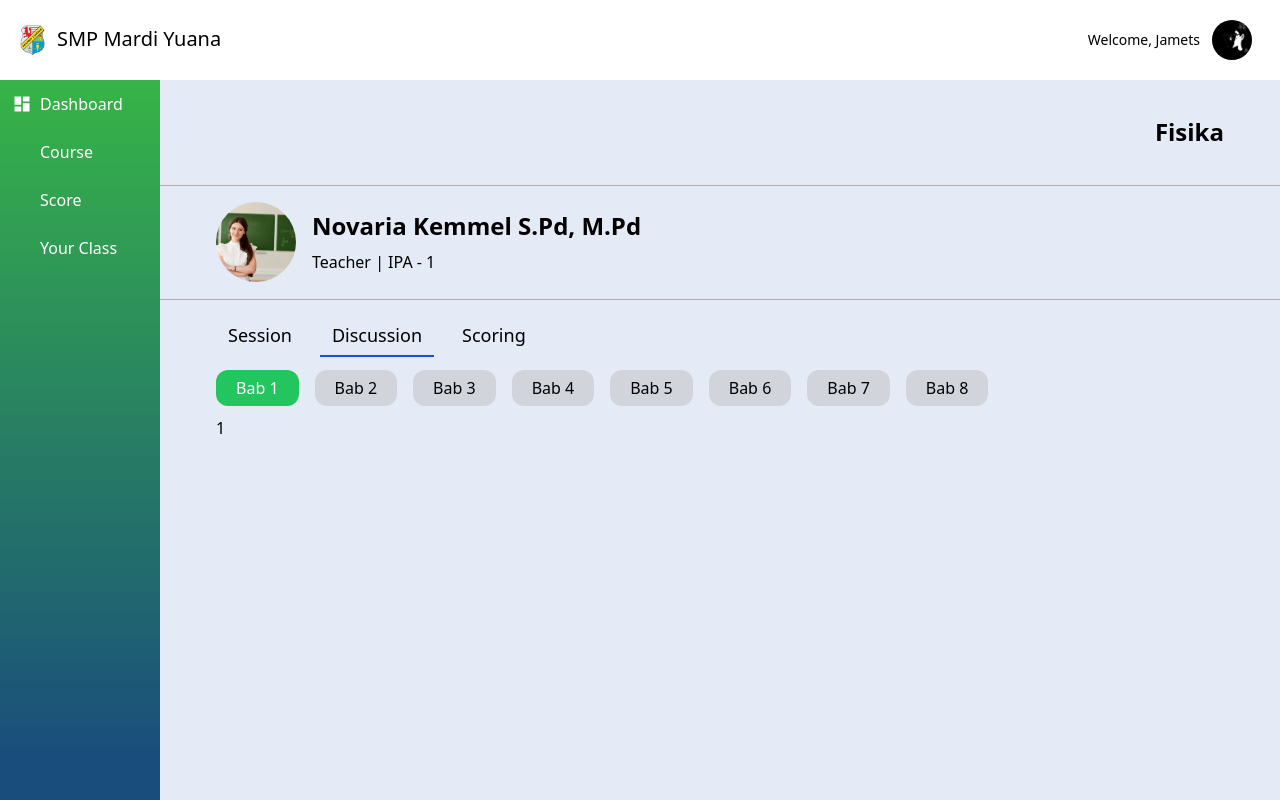
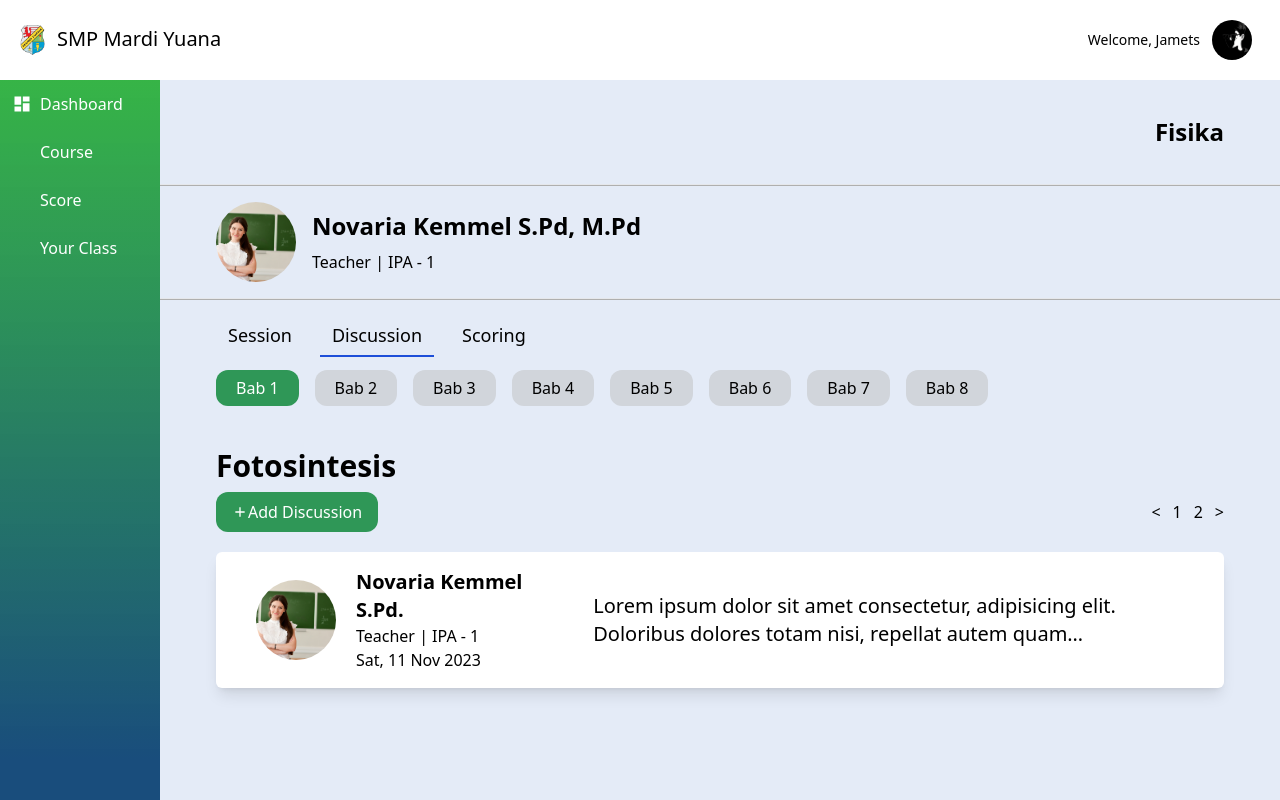
Before and after one commit to zhaardhia/mardiyuana-teacher-fe, a Next.js app: page /course/detail/1 in a window 1280 px wide. Both pictures are taken after a click on the tab "Discussion". Built offline with nearby package versions, Linux system fonts and the light colour scheme; some icons are missing.

Commit message:
feat: add section discussion & scorint

```diff
--- a/src/pages/course/detail/[courseId].tsx
+++ b/src/pages/course/detail/[courseId].tsx
@@ -49,7 +49,7 @@ const CourseDetail = () => {
                 {[...Array(8)].map((_, idx) => (
                   <TabsTrigger
                     value={`bab ${idx + 1}`}
-                    className="text-base font-normal bg-gray-300 rounded-xl border-none data-[state=active]:bg-green-500 data-[state=active]:text-white data-[state=active]:font-medium px-5"
+                    className="text-base font-normal bg-gray-300 rounded-xl border-none data-[state=active]:bg-[#2F9757] data-[state=active]:text-white data-[state=active]:font-medium px-5"
                   >
                     Bab {idx + 1}
                   </TabsTrigger>
@@ -78,14 +78,43 @@ const CourseDetail = () => {
                 {[...Array(8)].map((_, idx) => (
                   <TabsTrigger
                     value={`bab ${idx + 1}`}
-                    className="text-base font-normal bg-gray-300 rounded-xl border-none data-[state=active]:bg-green-500 data-[state=active]:text-white data-[state=active]:font-medium px-5"
+                    className="text-base font-normal bg-gray-300 rounded-xl border-none data-[state=active]:bg-[#2F9757] data-[state=active]:text-white data-[state=active]:font-medium px-5"
                   >
                     Bab {idx + 1}
                   </TabsTrigger>
                 ))}
               </TabsList>
               {[...Array(8)].map((_, idx) => (
-                <TabsContent value={`bab ${idx + 1}`}>{idx + 1}</TabsContent>
+                <TabsContent value={`bab ${idx + 1}`} className="mt-10">
+                  <h2 className="font-semibold text-3xl mb-2">Fotosintesis</h2>
+                  <div className="flex items-center justify-between">
+                    <button className="flex items-center px-4 py-2 text-white font-medium rounded-xl bg-[#2F9757] hover:opacity-95">
+                      <Icon icon="material-symbols:add" /> Add Discussion
+                    </button>
+
+                    <section className="flex items-center gap-3">
+                      <p>{"<"}</p>
+                      <p>1</p>
+                      <p>2</p>
+                      <p>{">"}</p>
+                    </section>
+                  </div>
+
+                  <section className="mt-5">
+                    <div className="py-4 px-10 bg-white rounded-[6px] flex items-center gap-5 shadow-lg">
+                      <img src="/photo_teacher.jpg" alt="" className="w-20 h-20 rounded-full object-cover" />
+                      <div className="flex flex-col w-1/5">
+                        <h3 className="font-semibold text-xl">Novaria Kemmel S.Pd.</h3>
+                        <p>Teacher | IPA - 1</p>
+                        <p>Sat, 11 Nov 2023</p>
+                      </div>
+                      <p className="text-xl font-normal ml-10 w-2/3 line-clamp-2">
+                        Lorem ipsum dolor sit amet consectetur, adipisicing elit. Doloribus dolores totam nisi, repellat
+                        autem quam accusantium nihil corporis voluptatibus a?
+                      </p>
+                    </div>
+                  </section>
+                </TabsContent>
               ))}
             </Tabs>
           </TabsContent>
@@ -96,14 +125,51 @@ const CourseDetail = () => {
                 {[...Array(8)].map((_, idx) => (
                   <TabsTrigger
                     value={`bab ${idx + 1}`}
-                    className="text-base font-normal bg-gray-300 rounded-xl border-none data-[state=active]:bg-green-500 data-[state=active]:text-white data-[state=active]:font-medium px-5"
+                    className="text-base font-normal bg-gray-300 rounded-xl border-none data-[state=active]:bg-[#2F9757] data-[state=active]:text-white data-[state=active]:font-medium px-5"
                   >
                     Bab {idx + 1}
                   </TabsTrigger>
                 ))}
               </TabsList>
               {[...Array(8)].map((_, idx) => (
-                <TabsContent value={`bab ${idx + 1}`}>{idx + 1}</TabsContent>
+                <TabsContent value={`bab ${idx + 1}`} className="mt-10">
+                  <h2 className="font-semibold text-3xl mb-2">Fotosintesis</h2>
+
+                  <section className="grid grid-cols-4 gap-4 mt-4">
+                    <div className="py-5 px-6 bg-white rounded-[6px] flex flex-col cursor-pointer shadow-lg hover:shadow-xl">
+                      <h3 className="font-medium text-[22px] mb-1">Latihan</h3>
+                      <h5 className="text-base">Fotosintesis menurut ahli</h5>
+                      <p className="text-[#52C61B] flex items-center gap-2">
+                        Completed <Icon icon="lets-icons:check-fill" />
+                      </p>
+                      <p className="text-sm">due, 22 November 2025</p>
+                    </div>
+                    <div className="py-5 px-6 bg-white rounded-[6px] flex flex-col cursor-pointer shadow-lg hover:shadow-xl">
+                      <h3 className="font-medium text-[22px] mb-1">Quiz</h3>
+                      <h5 className="text-base">Fotosintesis menurut ahli</h5>
+                      <p className="text-[#F24E1E] flex items-center gap-2">
+                        Not Completed <Icon icon="gridicons:cross-circle" />
+                      </p>
+                      <p className="text-sm">due, 22 November 2025</p>
+                    </div>
+                    <div className="py-5 px-6 bg-white rounded-[6px] flex flex-col cursor-pointer shadow-lg hover:shadow-xl">
+                      <h3 className="font-medium text-[22px] mb-1">Quiz 2</h3>
+                      <h5 className="text-base">Fotosintesis menurut ahli</h5>
+                      <p className="text-[#F24E1E] flex items-center gap-2">
+                        Not Completed <Icon icon="gridicons:cross-circle" />
+                      </p>
+                      <p className="text-sm">due, 22 November 2025</p>
+                    </div>
+                    <div className="py-5 px-6 bg-white rounded-[6px] flex flex-col cursor-pointer shadow-lg hover:shadow-xl">
+                      <h3 className="font-medium text-[22px] mb-1">Latihan</h3>
+                      <h5 className="text-base">Fotosintesis menurut ahli</h5>
+                      <p className="text-[#52C61B] flex items-center gap-2">
+                        Completed <Icon icon="lets-icons:check-fill" />
+                      </p>
+                      <p className="text-sm">due, 22 November 2025</p>
+                    </div>
+                  </section>
+                </TabsContent>
               ))}
             </Tabs>
           </TabsContent>
```
